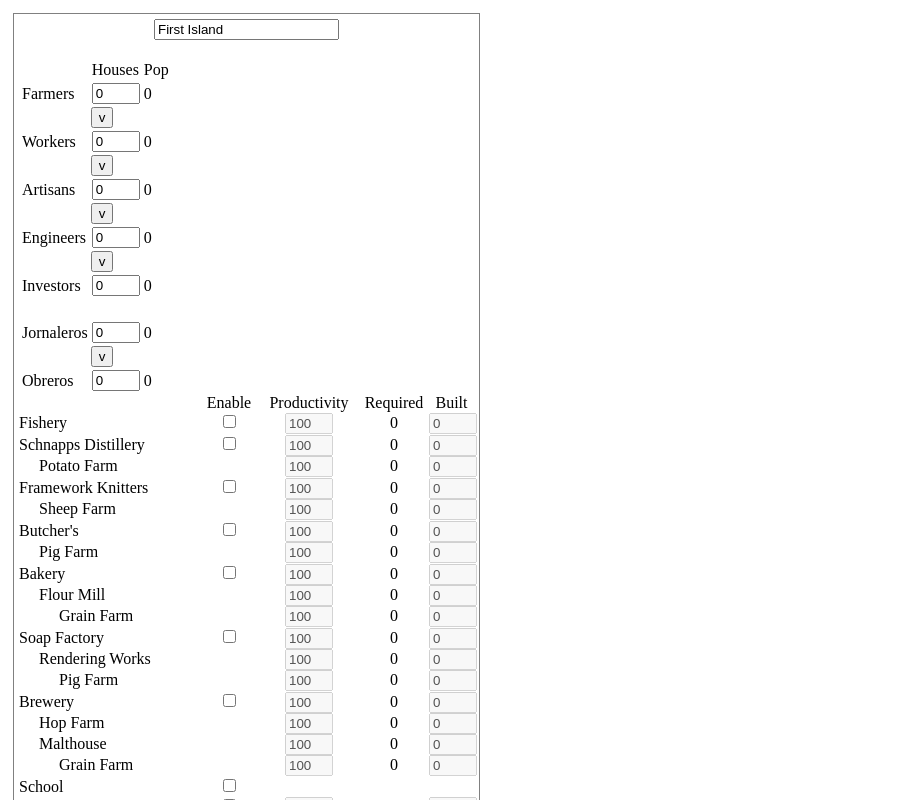
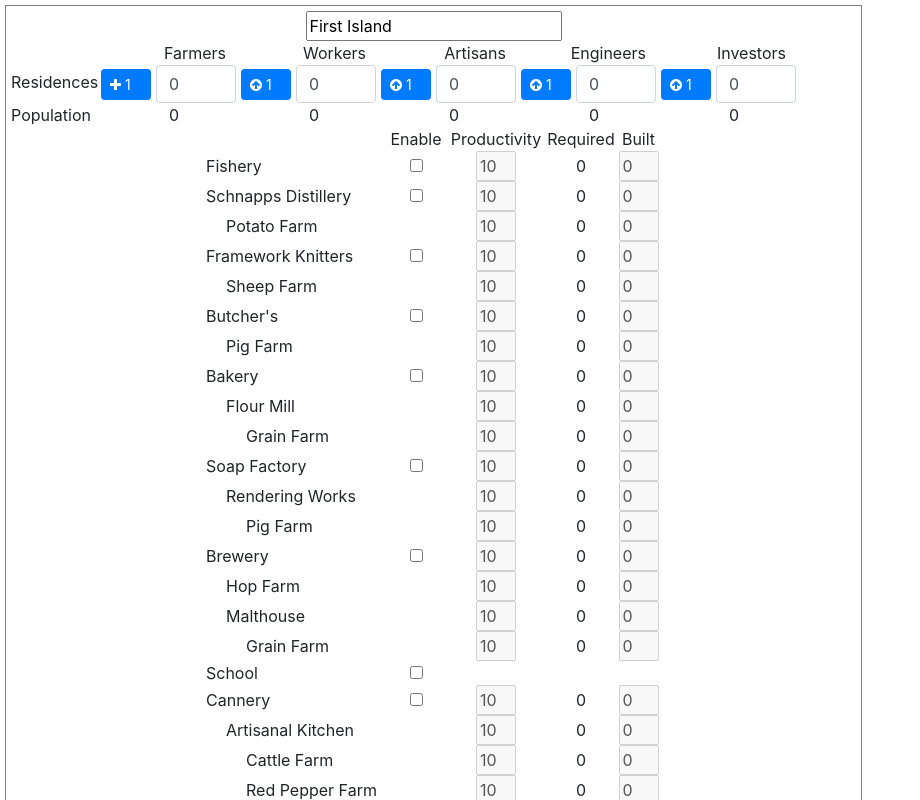
Before and after one commit to Beesbeesbeesbees/anno1800assistant, an Angular app in the folder anno1800assistant/: page / in a window 1280 px wide. Shown: the top 800 px of the page, without its empty margins (0-920 px from the left). Built offline with nearby package versions, Linux system fonts and the light colour scheme.

Commit message:
Redo the top section UI, add boostrap/FA, key modifiers for increment counts

```diff
--- a/anno1800assistant/src/app/app.component.css
+++ b/anno1800assistant/src/app/app.component.css
@@ -15,6 +15,40 @@
 
 input[type="number"] {
     width: 40px;
+}
+
+.popLabelColumn {
+    width: 90px;
+    display: inline-block;
+}
+
+.houseCountColumn {
+    width: 140px;
+    display: inline-block;
+}
+.houseCountColumn.header {
+    text-align: right;
+    padding-right: 15px;
+}
+.houseCountColumn.populationCount {
+    padding-left: 68px;
+}
+.houseCountColumn > * {
+    display: inline-block;
+    vertical-align: middle;
+}
+.houseCountColumn > .btn {
+    margin-left: 5px;
+}
+.houseCountColumn > input {
+    width: 80px;
+}
+.addHouseButton {
+    margin-right: 5px;
+}
+.addHouseButton, .houseCountColumn > .btn {
+    text-align: left;
+    width: 50px;
 }
 
 .factories .factoryNameColumn {
@@ -52,10 +86,6 @@
 
 }
 
-.promoteButton {
-
-}
-
 .publicService .hiddenForPublicService {
     display: none;
 }
--- a/anno1800assistant/src/app/app.component.html
+++ b/anno1800assistant/src/app/app.component.html
@@ -2,29 +2,35 @@
   <div class="islandNameContainer">
     <input class="islandName" type="text" [(ngModel)]="island.Name" />
   </div>
+
+  <!-- Population and Dwellings -->
+  <span class="popLabelColumn"></span>
+  <span *ngFor="let i of [0, 1, 2, 3, 4]" class="houseCountColumn header">
+    {{ island.PopulationLevels[i].Name }}
+  </span>
   <br />
 
-  <!-- Population and Dwellings -->
-  <table>
-    <tr>
-      <td></td>
-      <td>Houses</td>
-      <td>Pop</td>
-    </tr>
-    <ng-container *ngFor="let populationLevel of island.PopulationLevels; index as i">
-      <tr>
-        <td>{{ populationLevel.Name }}</td>
-        <td><input type="number" [(ngModel)]="populationLevel.HouseCount" /></td>
-        <td>{{ populationLevel.GetPopulation(island.Factories) }}</td>
-      </tr>
-      <tr *ngIf="populationLevel.PromotionTarget">
-        <td></td>
-        <input type="button" (click)="populationLevel.Promote(1)" value="v" class="promoteButton">
-        <td></td>
-      </tr>
-      <tr *ngIf="i === 4"><td colspan="3"><br /></td></tr>
-    </ng-container>
-  </table>
+  <span class="popLabelColumn">Residences</span>
+  <!-- 'Add House' button (only for Farmers and Jornaleros) -->
+  <span type="button" class="btn btn-primary btn-sm addHouseButton" (click)="island.PopulationLevels[0].AddHouses(promotionCount())" title="Tip: Hold Shift and/or Control to change the increment">
+    <span class="fa fa-plus"></span>
+    <span> {{ promotionCount() }}</span>
+  </span>
+
+  <span *ngFor="let i of [0, 1, 2, 3, 4]" class="houseCountColumn">
+    <!-- 'Upgrade House' button (all population levels except Investors and Obreros) -->
+    <input class="form-control" type="number" [(ngModel)]="island.PopulationLevels[i].HouseCount" />
+    <span type="button" class="btn btn-primary btn-sm" *ngIf="i < 4" (click)="island.PopulationLevels[i].Promote(promotionCount())" title="Tip: Hold Shift and/or Control to change the increment">
+      <span class="fa fa-arrow-circle-up"></span>
+      <span> {{ promotionCount() }}</span>
+    </span>
+  </span>
+  <br />
+
+  <span class="popLabelColumn">Population</span>
+  <span *ngFor="let i of [0, 1, 2, 3, 4]" class="houseCountColumn populationCount">
+    {{ island.PopulationLevels[i].GetPopulation(island.Factories) }}
+  </span>
 
   <!-- Factories -->
   <div class="factories">
--- a/anno1800assistant/src/app/app.component.ts
+++ b/anno1800assistant/src/app/app.component.ts
@@ -1,4 +1,4 @@
-import { Component, OnInit } from '@angular/core';
+import { Component, OnInit, HostListener } from '@angular/core';
 import { PopulationLevelsFactory, PopulationLevel } from './data/populations';
 import { Factory, Factories } from './data/factories';
 
@@ -10,6 +10,10 @@
 export class AppComponent implements OnInit {
   constructor() { }
 
+  islands: Island[]
+  shift_key_held: boolean = false;
+  ctrl_key_held: boolean = false;
+
   ngOnInit() {
     this.reset();
 
@@ -20,7 +24,31 @@
     this.islands = [new Island("First Island")];
   }
 
-  islands: Island[]
+  @HostListener('window:keydown', ['$event'])
+  keyDownEvent(event: KeyboardEvent) {
+    if (event.keyCode === 16) {
+      this.shift_key_held = true;
+    }
+
+    if (event.keyCode === 17) {
+      this.ctrl_key_held = true;
+    }
+  }
+
+  @HostListener('window:keyup', ['$event'])
+  keyUpEvent(event: KeyboardEvent) {
+    if (event.keyCode === 16) {
+      this.shift_key_held = false;
+    }
+
+    if (event.keyCode === 17) {
+      this.ctrl_key_held = false;
+    }
+  }
+
+  promotionCount(): number {
+    return 1 * (this.ctrl_key_held ? 5 : 1) * (this.shift_key_held ? 10 : 1);
+  }
 }
 
 
--- a/anno1800assistant/src/app/data/populations.ts
+++ b/anno1800assistant/src/app/data/populations.ts
@@ -71,8 +71,16 @@
             return;
         }
 
+        if (this.HouseCount - promotionCount < 0){
+            promotionCount = this.HouseCount;
+        }
+
         this.HouseCount -= promotionCount;
         this.PromotionTarget.HouseCount += promotionCount;
+    }
+
+    AddHouses(houseCount: number): void {
+        this.HouseCount += houseCount;
     }
 
     GetProductRequirement(productID: number): number {
--- a/anno1800assistant/src/index.html
+++ b/anno1800assistant/src/index.html
@@ -7,6 +7,8 @@
 
   <meta name="viewport" content="width=device-width, initial-scale=1">
   <link rel="icon" type="image/x-icon" href="favicon.ico">
+  <link rel="stylesheet" href="https://stackpath.bootstrapcdn.com/bootstrap/4.3.1/css/bootstrap.min.css" integrity="sha384-ggOyR0iXCbMQv3Xipma34MD+dH/1fQ784/j6cY/iJTQUOhcWr7x9JvoRxT2MZw1T" crossorigin="anonymous">
+  <link href="https://stackpath.bootstrapcdn.com/font-awesome/4.7.0/css/font-awesome.min.css" rel="stylesheet" integrity="sha384-wvfXpqpZZVQGK6TAh5PVlGOfQNHSoD2xbE+QkPxCAFlNEevoEH3Sl0sibVcOQVnN" crossorigin="anonymous">
 </head>
 <body>
   <app-root></app-root>
```
Also changed, not shown: 2 other files (tests, documents, lock files or other folders).
